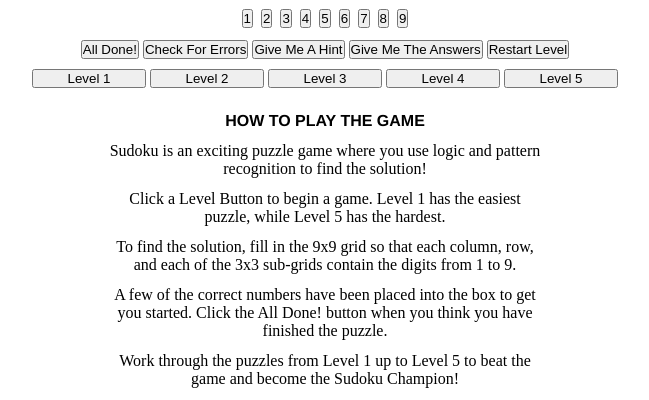
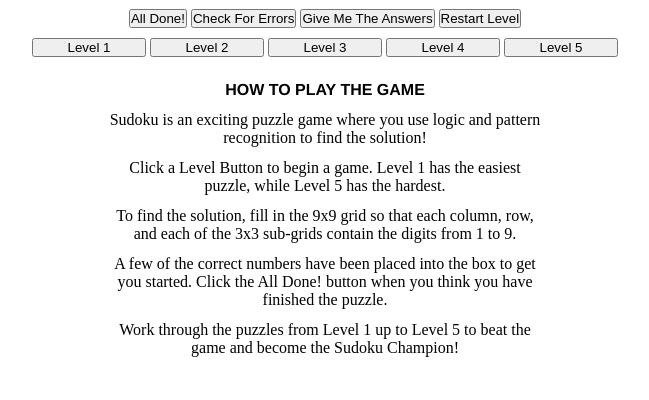
Before and after one commit to LukeEllis/sudoku-game, a plain HTML site: page index.html in a window 1280 px wide. Shown: the part 463-863 px from the top of the page, without its empty margins (315-964 px from the left). After the commit the page ends 832 px from the top, so only its background shows below. Drawn offline with nearby package versions, Linux system fonts and the light colour scheme.

Commit message:
cleaned up table of contents

```diff
--- a/index.html
+++ b/index.html
@@ -9,11 +9,13 @@
 
     <main>
       <div class="game-board"></div>
-      <div id="gridButtonsBar"></div>
+      <!-- Below will be the div to store the Future Feature: Grid Buttons
+      <div id="gridButtonsBar"></div> -->
       <div id="buttonBar1">
         <input type="button" value="All Done!" id="progress">
         <input type="button" value="Check For Errors" id="errors">
-        <input type="button" value="Give Me A Hint" id="hint">
+        <!-- Below will be the Future Feature: Give Me A Hint Button
+        <input type="button" value="Give Me A Hint" id="hint"> -->
         <input type="button" value="Give Me The Answers" id="answers">
         <input type="button" value="Restart Level" id="levelRestart">
       </div>
--- a/js/main.js
+++ b/js/main.js
@@ -4,34 +4,34 @@
  II. Restart Level Button
  III. Sudoku Champion Alert
  IV. Level 1
- V. a. Fill Level 1
- V. b. Level 1 Solution Logic
- V. c. Level 1 Errors Button
- V. d. Level 1 Answers Button
- VI. Level 2
- VI. a. Fill Level 2
- VI. b. Level 2 Solution Logic
- VI. c. Level 2 Errors Button
- VI. d. Level 2 Answers Button
- VII. Level 3
- VII. a. Fill Level 3
- VII. b. Level 3 Solution Logic
- VII. c. Level 3 Errors Button
- VII. d. Level 3 Answers Button
- VIII. Level 4
- VIII. a. Fill Level 4 (Incomplete)
- VIII. b. Level 4 Solution Logic
- VIII. c. Level 4 Errors Button
- VIII. d. Level 4 Answers Button
- IX. Level 5
- IX. a. Fill Level 5 (Incomplete)
- IX. b. Level 5 Solution Logic
- IX. c. Level 5 Errors Button
- IX. d. Level 5 Answers Button
- X. Future Features
- X. a. Give Me A Hint Buttons
- X. b. Grid Buttons
- X. c. Pencil Marking Options
+ IV. a. Fill Level 1
+ IV. b. Level 1 Solution Logic
+ IV. c. Level 1 Errors Button
+ IV. d. Level 1 Answers Button
+ V. Level 2
+ V. a. Fill Level 2
+ V. b. Level 2 Solution Logic
+ V. c. Level 2 Errors Button
+ V. d. Level 2 Answers Button
+ VI. Level 3
+ VI. a. Fill Level 3
+ VI. b. Level 3 Solution Logic
+ VI. c. Level 3 Errors Button
+ VI. d. Level 3 Answers Button
+ VII. Level 4
+ VII. a. Fill Level 4 (Incomplete)
+ VII. b. Level 4 Solution Logic
+ VII. c. Level 4 Errors Button
+ VII. d. Level 4 Answers Button
+ VIII. Level 5
+ VIII. a. Fill Level 5 (Incomplete)
+ VIII. b. Level 5 Solution Logic
+ VIII. c. Level 5 Errors Button
+ VIII. d. Level 5 Answers Button
+ IX. Future Features
+ IX. a. Give Me A Hint Buttons
+ IX. b. Grid Buttons
+ IX. c. Pencil Marking Options
 ------------------------------*/
 
 /* ------------------------------
@@ -52,20 +52,7 @@ var createBoard = function (){
 }
 
 /* ------------------------------
- II. Grid Buttons
-------------------------------*/
-
-for (var j=1; j < 10; j++){
-  let gridButton = $("<input type='button' value='' >")
-  gridButton.attr('value', j)
-  $('#gridButtonsBar').append(gridButton)
-  gridButton.on('click', function(){
-    alert("This button is still a work in progress. Try again some other time!");
-  })
-}
-
-/* ------------------------------
- III. Restart Level Button
+ II. Restart Level Button
 ------------------------------*/
 
 $('#levelRestart').on('click', function(){
@@ -73,7 +60,7 @@ $('#levelRestart').on('click', function(){
 });
 
 /* ------------------------------
- IV. Sudoku Champion Alert
+ III. Sudoku Champion Alert
 ------------------------------*/
 /* If all buttons are disabled, the player is crowned the Sudoku Champion */
 
@@ -86,9 +73,9 @@ var champion = function(){
 };
 
 /* ------------------------------
- V. Level 1
+ IV. Level 1
 ------------------------------*/
-/* V. a. Fill Level 1 */
+/* IV. a. Fill Level 1 */
 $('#levelButton1').on('click', function(){
 
   createBoard();
@@ -101,7 +88,7 @@ $('#levelButton1').on('click', function(){
     }
   });
 
-/* V. b. Level 1 Solution Logic */
+/* IV. b. Level 1 Solution Logic */
 
     $('#progress').on('click', function(){
       let all_answers_correct = [];
@@ -143,7 +130,7 @@ $('#levelButton1').on('click', function(){
       }
     });
 
-/* V. c. Level 1 Errors Button */
+/* IV. c. Level 1 Errors Button */
 
   $('#errors').on('click', function(){
     let boxes = $('.square h2');
@@ -170,7 +157,7 @@ $('#levelButton1').on('click', function(){
     })
   });
 
-/* V d. Level 1 Answers Button */
+/* IV. d. Level 1 Answers Button */
 //fills in all text input boxes with correct answers
   $('#answers').on('click', function(){
     let boxes = $('.square h2');
@@ -197,9 +184,9 @@ $('#levelButton1').on('click', function(){
 });
 
 /* ------------------------------
- VI. Level 2
+ V. Level 2
 ------------------------------*/
-/* VI. a. Fill Level 2 */
+/* V. a. Fill Level 2 */
 $('#levelButton2').on('click', function(){
 
   createBoard();
@@ -212,7 +199,7 @@ $('#levelButton2').on('click', function(){
     }
   });
 
-/* VI. b. Level 2 Solution Logic */
+/* V. b. Level 2 Solution Logic */
 
   $('#progress').on('click', function(){
     let all_answers_correct = [];
@@ -253,7 +240,7 @@ $('#levelButton2').on('click', function(){
       alert("Keep trying!");
     }
   });
-/* VI. c. Level 2 Errors Button */
+/* V. c. Level 2 Errors Button */
 
   $('#errors').on('click', function(){
     let boxes = $('.square h2');
@@ -279,7 +266,7 @@ $('#levelButton2').on('click', function(){
       }
     })
   });
-/* VI. d. Level 2 Answers Button */
+/* V. d. Level 2 Answers Button */
 //fills in all text input boxes with correct answers
 
   $('#answers').on('click', function(){
@@ -307,9 +294,9 @@ $('#levelButton2').on('click', function(){
 });
 
 /* ------------------------------
- VII. Level 3
+ VI. Level 3
 ------------------------------*/
-/* VII. a. Fill Level 3 */
+/* VI. a. Fill Level 3 */
 $('#levelButton3').on('click', function(){
 
   createBoard();
@@ -321,7 +308,7 @@ $('#levelButton3').on('click', function(){
       $(obj).append("<input class='puzzle-piece' type='text'>");
     }
   });
-/* VII. b. Level 3 Solution Logic */
+/* VI. b. Level 3 Solution Logic */
   $('#progress').on('click', function(){
     let all_answers_correct = [];
     let boxes = $('.square h2');
@@ -361,7 +348,7 @@ $('#levelButton3').on('click', function(){
       alert("Keep trying!");
     }
   });
-/* VII. c. Level 3 Errors Button */
+/* VI. c. Level 3 Errors Button */
 
   $('#errors').on('click', function(){
     let boxes = $('.square h2');
@@ -387,7 +374,7 @@ $('#levelButton3').on('click', function(){
       }
     })
   });
-/* VII. d. Level 3 Answers Button */
+/* VI. d. Level 3 Answers Button */
 //fills in all text input boxes with correct answers
 
   $('#answers').on('click', function(){
@@ -415,9 +402,9 @@ $('#levelButton3').on('click', function(){
 });
 
 /* ------------------------------
- VIII. Level 4
+ VII. Level 4
 ------------------------------*/
-/* VIII. a. Fill Level 4 */
+/* VII. a. Fill Level 4 */
 $('#levelButton4').on('click', function(){
 
   createBoard();
@@ -429,7 +416,7 @@ $('#levelButton4').on('click', function(){
       $(obj).append("<input class='puzzle-piece' type='text'>");
     }
   });
-/* VIII. b. Level 4 Solution Logic */
+/* VII. b. Level 4 Solution Logic */
   $('#progress').on('click', function(){
     let all_answers_correct = [];
     let boxes = $('.square h2');
@@ -469,7 +456,7 @@ $('#levelButton4').on('click', function(){
       alert("Keep trying!");
     }
   });
-/* VIII. c. Level 4 Errors Button */
+/* VII. c. Level 4 Errors Button */
 
   $('#errors').on('click', function(){
     let boxes = $('.square h2');
@@ -495,7 +482,7 @@ $('#levelButton4').on('click', function(){
       }
     })
   });
-/* VIII. d. Level 4 Answers Button */
+/* VII. d. Level 4 Answers Button */
 
   $('#answers').on('click', function(){
     let boxes = $('.square h2');
@@ -522,9 +509,9 @@ $('#levelButton4').on('click', function(){
 });
 
 /* ------------------------------
- IX. Level 5
+ VIII. Level 5
 ------------------------------*/
-/* IX. a. Fill Level 5 */
+/* VIII. a. Fill Level 5 */
 $('#levelButton5').on('click', function(){
 
   createBoard();
@@ -536,7 +523,7 @@ $('#levelButton5').on('click', function(){
       $(obj).append("<input class='puzzle-piece' type='text'>");
     }
   });
-/* IX. b. Level 5 Solution Logic */
+/* VIII. b. Level 5 Solution Logic */
   $('#progress').on('click', function(){
     let all_answers_correct = [];
     let boxes = $('.square h2');
@@ -576,7 +563,7 @@ $('#levelButton5').on('click', function(){
       alert("Keep trying!");
     }
   });
-/* IX. c. Level 5 Errors Button */
+/* VIII. c. Level 5 Errors Button */
 
   $('#errors').on('click', function(){
     let boxes = $('.square h2');
@@ -602,7 +589,7 @@ $('#levelButton5').on('click', function(){
       }
     })
   });
-/* IX. d. Level 5 Answers Button */
+/* VIII. d. Level 5 Answers Button */
   $('#answers').on('click', function(){
     let boxes = $('.square h2');
     let inputs = $('input.puzzle-piece');
@@ -628,18 +615,26 @@ $('#levelButton5').on('click', function(){
 });
 
 /* ------------------------------
- X. Future Features
+ IX. Future Features
 ------------------------------*/
-/* X a. Give Me A Hint Button */
+/* IX a. Give Me A Hint Button */
 /* This button fills in the on-focus input box  of the user */
 
-/* X b. Grid Buttons */
+/* IX b. Grid Buttons */
 /* These buttons show colors along the rows and columns of the number clicked.
    ie. Given I click the number 1, all number 1s on the board have a background
    color of red, and the rows and colums they are in have a background color
    of tomato. */
+/* for (var j=1; j < 10; j++){
+    let gridButton = $("<input type='button' value='' >")
+    gridButton.attr('value', j)
+    $('#gridButtonsBar').append(gridButton)
+    gridButton.on('click', function(){
+      alert("This button is still a work in progress. Try again some other time!");
+    })
+  } */
 
-/* X c. Pencil Marking Options */
+/* IX c. Pencil Marking Options */
 /* This option changes the font-size of the text in each input box so more
    numbers can be seen. This allows for users to mark in potential numbers
    for harder puzzles where advanced algorithms may be necessary */
```
